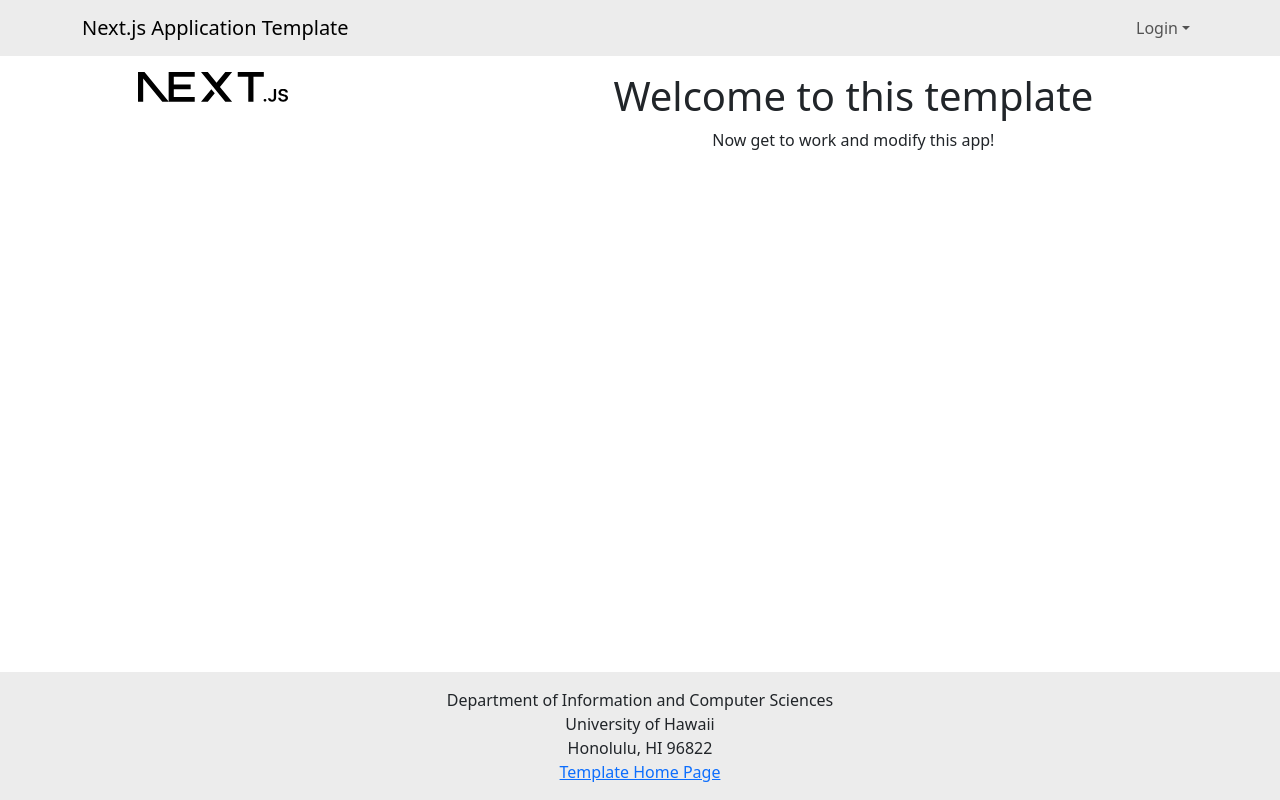
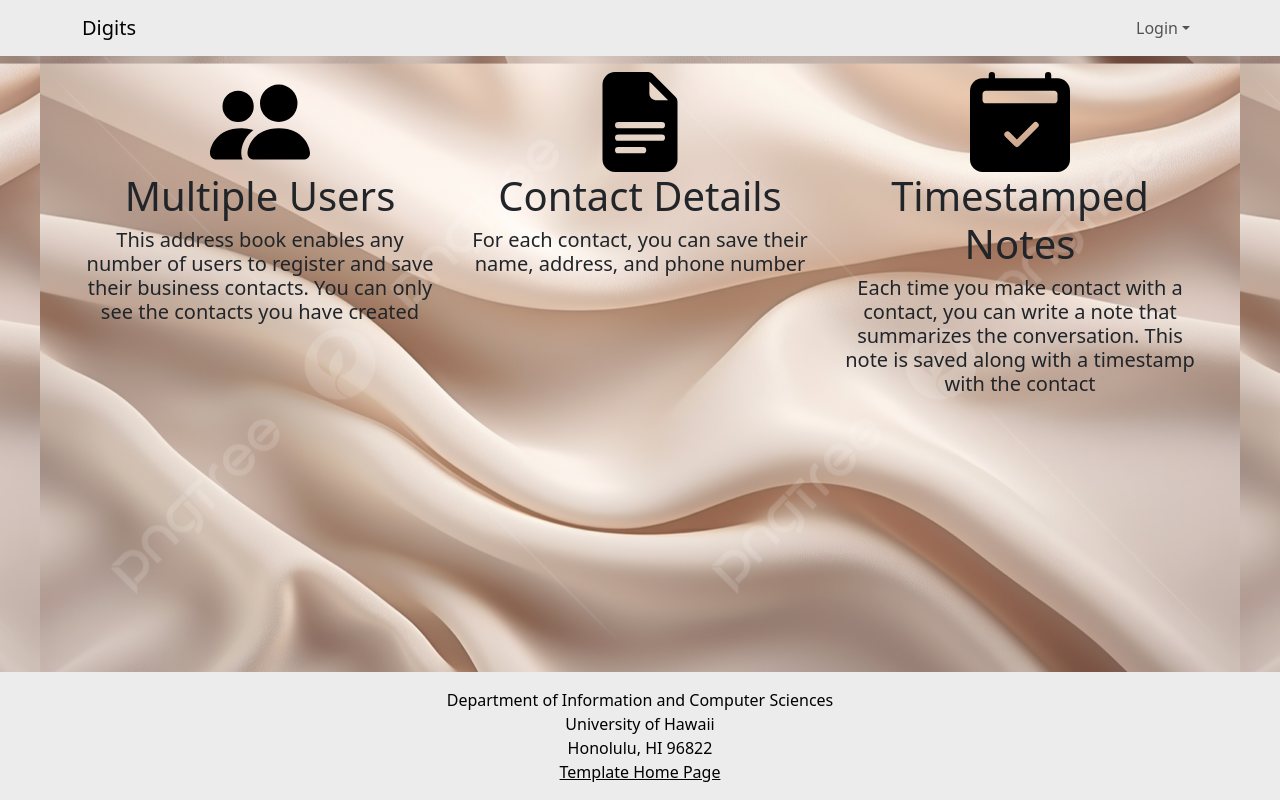
Before and after one commit to jaydenpc/digits, a Next.js app: page / in a window 1280 px wide. Built offline with nearby package versions, Linux system fonts and the light colour scheme; no server answers.

Commit message:
landing page 2 completed in 10 mins

```diff
--- a/src/app/globals.css
+++ b/src/app/globals.css
@@ -1,10 +1,23 @@
+:root {
+  --nat-navbar-bg: #ECECEC;
+  --nat-navbar-bg-rgb: 236, 236, 236;
+  --nat-navbar-text-color: rgb(0, 0, 0);
+}
+footer, footer a {
+  color: var(--nat-navbar-text-color);
+}
+
+
 html,
 body {
+  --bs-dark: var(--nat-navbar-bg);
+  --bs-dark-rgb: var(--nat-navbar-bg-rgb);
   --bs-light-rgb: 236, 236, 236;
   box-sizing: border-box;
   height: 100%;
   padding: 0;
   margin: 0;
+  background: fixed center url("/background2.png")
 }
 .wrapper {
   box-sizing: border-box;
--- a/src/app/layout.tsx
+++ b/src/app/layout.tsx
@@ -18,7 +18,7 @@
 });
 
 export const metadata: Metadata = {
-  title: "Next.js Application Template",
+  title: "digits",
   description: "Generated by ics-software-engineering.github.io",
 };
 
--- a/src/app/page.tsx
+++ b/src/app/page.tsx
@@ -1,19 +1,33 @@
-import { Col, Container, Image, Row } from 'react-bootstrap';
+import { Col, Container, Row } from 'react-bootstrap';
+import { Calendar2CheckFill, FileEarmarkTextFill, PeopleFill } from 'react-bootstrap-icons';
 
 /** The Home page. */
 const Home = () => (
   <main>
     <Container id="landing-page" fluid className="py-3">
+      <Container>
       <Row className="align-middle text-center">
         <Col xs={4}>
-          <Image src="next.svg" width="150px" alt="" />
+        <PeopleFill size = {100}/>
+        <h1>Multiple Users</h1>
+        <h5>This address book enables any number of users to register and save their business contacts. You can only see the contacts you have created</h5>
+
+        </Col>
+        <Col xs={4}>
+        <FileEarmarkTextFill size = {100}/>
+        <h1>Contact Details</h1>
+        <h5>For each contact, you can save their name, address, and phone number</h5>
+
+        </Col>
+        <Col xs={4}>
+        <Calendar2CheckFill size = {100}/>
+        <h1>Timestamped Notes</h1>
+        <h5>Each time you make contact with a contact, you can write a note that summarizes the conversation. This note is saved along with a timestamp with the contact</h5>
+
         </Col>
 
-        <Col xs={8} className="d-flex flex-column justify-content-center">
-          <h1>Welcome to this template</h1>
-          <p>Now get to work and modify this app!</p>
-        </Col>
       </Row>
+    </Container>
     </Container>
   </main>
 );
--- a/src/components/Footer.tsx
+++ b/src/components/Footer.tsx
@@ -2,7 +2,7 @@
 
 /** The Footer appears at the bottom of every page. Rendered by the App Layout component. */
 const Footer = () => (
-  <footer className="mt-auto py-3 bg-light">
+  <footer className="mt-auto py-3 bg-dark">
     <Container>
       <Col className="text-center">
         Department of Information and Computer Sciences
--- a/src/components/Navbar.tsx
+++ b/src/components/Navbar.tsx
@@ -12,20 +12,14 @@
   const currentUser = session?.user?.email;
   const role = session?.user?.role;
   return (
-    <Navbar bg="light" expand="lg">
+    <Navbar bg="dark" expand="lg">
       <Container>
-        <Navbar.Brand href="/">Next.js Application Template</Navbar.Brand>
+        <Navbar.Brand href="/">Digits</Navbar.Brand>
         <Navbar.Toggle aria-controls="basic-navbar-nav" />
         <Navbar.Collapse id="basic-navbar-nav">
           <Nav className="me-auto justify-content-start">
             {currentUser && (
               <>
-                <Nav.Link id="add-stuff-nav" href="/add" active={pathName === '/add'}>
-                  Add Stuff
-                </Nav.Link>
-                <Nav.Link id="list-stuff-nav" href="/list" active={pathName === '/list'}>
-                  List Stuff
-                </Nav.Link>
               </>
             )}
             {currentUser && role === 'ADMIN' && (
```
Also changed, not shown: public/background2.png (added).
